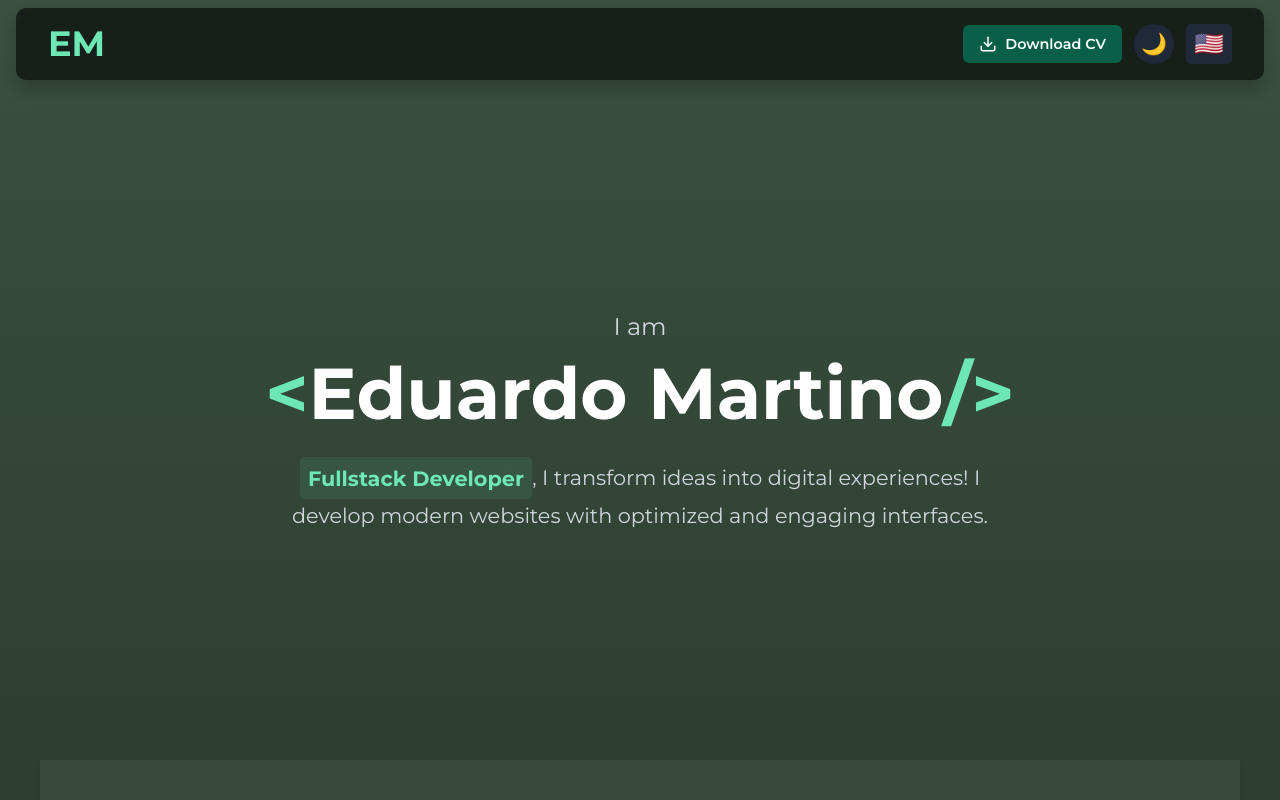
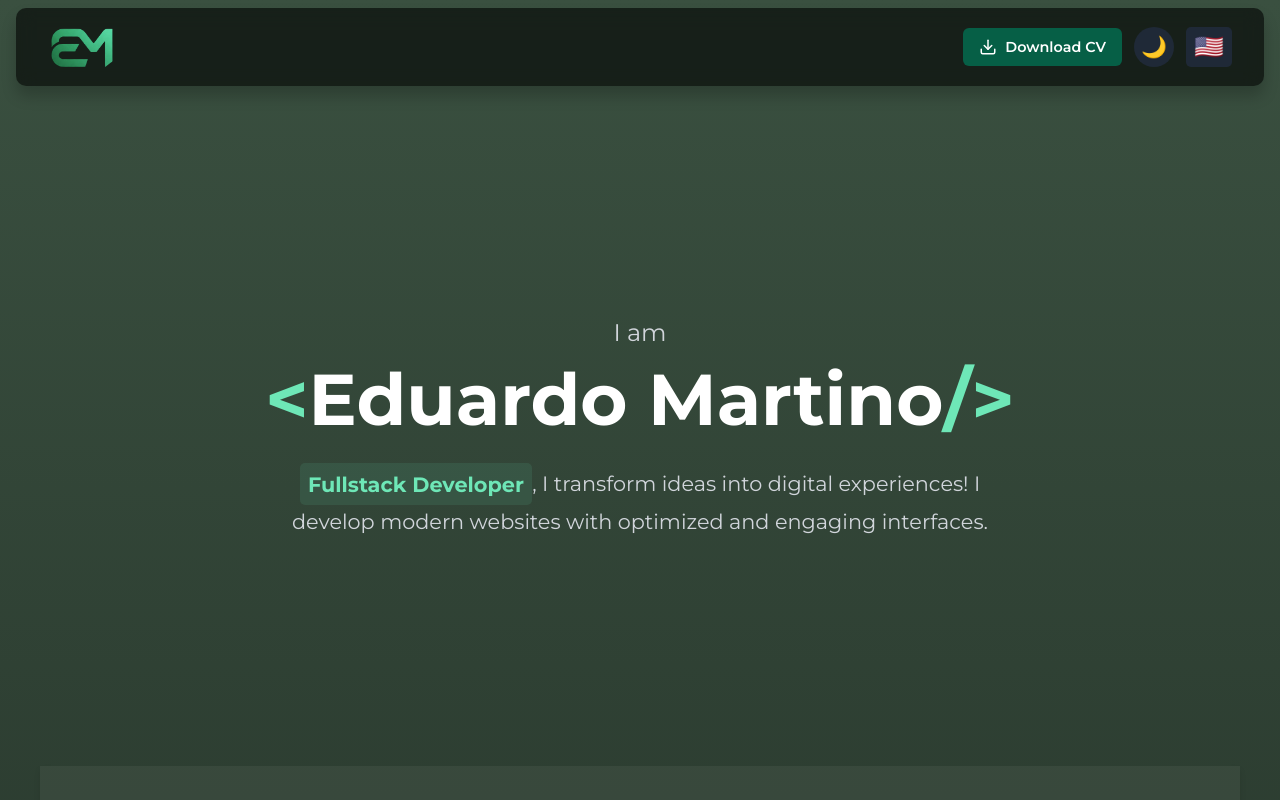
Before and after one commit to dudumartino/portfolio, a React (Create React App) app: page / in a window 1280 px wide. Shown: the top 800 px of the page. Built offline with nearby package versions, Linux system fonts and the light colour scheme; no server answers; the database is empty.

Commit message:
Alteração da logo, favicon e texto de apresentação.

```diff
--- a/public/index.html
+++ b/public/index.html
@@ -2,16 +2,31 @@
 <html lang="en">
   <head>
     <meta charset="utf-8" />
+
+    <!--
+      A LINHA MAIS IMPORTANTE: Adiciona o seu novo logo como o favicon
+      Isso assume que você salvou o logo como "logo-em.png" na pasta "public"
+    -->
+    <link rel="icon" href="%PUBLIC_URL%/logo-em.png" />
+
     <meta name="viewport" content="width=device-width, initial-scale=1" />
     <meta name="theme-color" content="#000000" />
     <meta
       name="description"
-      content="Web site created using create-react-app"
+      content="Portfólio Pessoal de Eduardo Martino"
     />
+
+    <!--
+      Opcional: Você também pode usar seu logo como o "apple-touch-icon"
+      que é o ícone para iPhones e iPads
+    -->
+    <link rel="apple-touch-icon" href="%PUBLIC_URL%/logo-em.png" />
+
     <!--
       manifest.json provides metadata used when your web app is installed on a
       user's mobile device or desktop. See https://developers.google.com/web/fundamentals/web-app-manifest/
     -->
+    <link rel="manifest" href="%PUBLIC_URL%/manifest.json" />
     <!--
       Notice the use of %PUBLIC_URL% in the tags above.
       It will be replaced with the URL of the `public` folder during the build.
--- a/src/components/Navbar.jsx
+++ b/src/components/Navbar.jsx
@@ -1,8 +1,8 @@
-import React, { useState, useEffect } from 'react';
+import React, { useState, useEffect } from "react";
 // --- CORREÇÃO 1: Removemos 'Menu' e 'X' ---
-import { Download } from 'lucide-react';
-import '../styles/Navbar.css';
-import { useTranslation } from 'react-i18next';
+import { Download } from "lucide-react";
+import "../styles/Navbar.css";
+import { useTranslation } from "react-i18next";
 
 const Navbar = ({ onScrollTo }) => {
   const { t, i18n } = useTranslation();
@@ -11,7 +11,7 @@ const Navbar = ({ onScrollTo }) => {
   const [isLangOpen, setIsLangOpen] = useState(false);
 
   useEffect(() => {
-    document.body.className = darkMode ? 'light-mode' : '';
+    document.body.className = darkMode ? "light-mode" : "";
   }, [darkMode]);
 
   // Links de navegação (comentados caso você mude de ideia)
@@ -29,9 +29,9 @@ const Navbar = ({ onScrollTo }) => {
   };
 
   const getFlagEmoji = (lang) => {
-    if (lang.startsWith('en')) return '🇺🇸';
-    if (lang.startsWith('es')) return '🇪🇸';
-    return '🇧🇷';
+    if (lang.startsWith("en")) return "🇺🇸";
+    if (lang.startsWith("es")) return "🇪🇸";
+    return "🇧🇷";
   };
 
   const handleLangChange = (langCode) => {
@@ -47,8 +47,12 @@ const Navbar = ({ onScrollTo }) => {
     <nav className="navbar">
       <div className="navbar-container">
         {/* Esquerda: Logo EM */}
-        <span className="logo" onClick={() => handleNavClick('home')}>
-          {t('navbar.brand')}
+        <span className="logo" onClick={() => handleNavClick("home")}>
+          <img
+            src="/logo-em.png"
+            alt="Eduardo Martino Logo"
+            className="navbar-logo-img"
+          />
         </span>
 
         {/* --- Centro: Links (Comentados) --- */}
@@ -63,19 +67,19 @@ const Navbar = ({ onScrollTo }) => {
             target="_blank"
             rel="noopener noreferrer"
             className="navbar-action-button cv-button"
-            aria-label={t('navbar.downloadCV')}
+            aria-label={t("navbar.downloadCV")}
           >
             <Download size={18} />
-            <span className="cv-button-text">{t('navbar.downloadCV')}</span>
+            <span className="cv-button-text">{t("navbar.downloadCV")}</span>
           </a>
 
           {/* Switch de Tema */}
           <button
             className="theme-switch"
             onClick={handleThemeToggle}
-            aria-label={t('navbar.theme')}
+            aria-label={t("navbar.theme")}
           >
-            {darkMode ? '☀️' : '🌙'}
+            {darkMode ? "☀️" : "🌙"}
           </button>
 
           {/* Seletor de Idioma */}
@@ -83,20 +87,21 @@ const Navbar = ({ onScrollTo }) => {
             <button
               className="lang-button"
               onClick={() => setIsLangOpen(!isLangOpen)}
-              aria-label={t('navbar.language')}
+              aria-label={t("navbar.language")}
             >
               <span className="flag-emoji">{getFlagEmoji(i18n.language)}</span>
             </button>
             {isLangOpen && (
               <div className="lang-dropdown">
-                <button onClick={() => handleLangChange('pt')}>
-                  <span className="flag-emoji">🇧🇷</span> {t('navbar.portuguese')}
+                <button onClick={() => handleLangChange("pt")}>
+                  <span className="flag-emoji">🇧🇷</span>{" "}
+                  {t("navbar.portuguese")}
                 </button>
-                <button onClick={() => handleLangChange('en')}>
-                  <span className="flag-emoji">🇺🇸</span> {t('navbar.english')}
+                <button onClick={() => handleLangChange("en")}>
+                  <span className="flag-emoji">🇺🇸</span> {t("navbar.english")}
                 </button>
-                <button onClick={() => handleLangChange('es')}>
-                  <span className="flag-emoji">🇪🇸</span> {t('navbar.spanish')}
+                <button onClick={() => handleLangChange("es")}>
+                  <span className="flag-emoji">🇪🇸</span> {t("navbar.spanish")}
                 </button>
               </div>
             )}
--- a/src/locales/en/translation.json
+++ b/src/locales/en/translation.json
@@ -21,7 +21,7 @@
   "about": {
     "title": "About Me",
     "p1": "Hi! I'm Eduardo, a fullstack developer deeply passionate about technology. I'm currently studying Computer Science at PUC Minas, a journey that allows me to dive daily into the challenges and innovations driving the digital world.",
-    "p2": "My specialty is fullstack development. I have solid knowledge and projects creating complete solutions, from building dynamic and responsive user interfaces with React, JavaScript, HTML/CSS, to developing robust and efficient back-ends with the .NET platform. Git is a constant tool in my workflow, ensuring integrity and collaboration in every project.",
+    "p2": "My specialty is fullstack development. I have solid knowledge and projects creating complete solutions, from building dynamic and responsive user interfaces with React, JavaScript, HTML/CSS, to developing efficient back-ends with the .NET platform. Git is a constant tool in my workflow, ensuring integrity and collaboration in every project.",
     "p3": "Beyond code, I'm a big enthusiast of games, series, movies, and music. I believe that immersing myself in good stories and different art forms fuels my creativity and my ability to think \"outside the box\" to solve problems."
   },
   "skills": {
--- a/src/locales/es/translation.json
+++ b/src/locales/es/translation.json
@@ -21,7 +21,7 @@
   "about": {
     "title": "Sobre Mí",
     "p1": "¡Hola! Soy Eduardo, un desarrollador fullstack apasionado por la tecnología. Actualmente estudio Ciencias de la Computación en PUC Minas, un viaje que me permite sumergirme a diario en los desafíos e innovaciones que impulsan el mundo digital.",
-    "p2": "Mi especialidad es el desarrollo fullstack. Tengo sólidos conocimientos y proyectos creando soluciones completas, desde la construcción de interfaces de usuario dinámicas y responsivas con React, JavaScript, HTML/CSS, hasta el desarrollo de back-ends robustos y eficientes con la plataforma .NET. Git es una herramienta constante en mi flujo de trabajo, garantizando la integridad y colaboración en cada proyecto.",
+    "p2": "Mi especialidad es el desarrollo fullstack. Tengo sólidos conocimientos y proyectos creando soluciones completas, desde la construcción de interfaces de usuario dinámicas y responsivas con React, JavaScript, HTML/CSS, hasta el desarrollo de back-ends eficientes con la plataforma .NET. Git es una herramienta constante en mi flujo de trabajo, garantizando la integridad y colaboración en cada proyecto.",
     "p3": "Más allá del código, soy un gran entusiasta de los juegos, series, películas y música. Creo que sumergirme en buenas historias y diferentes formas de arte alimenta mi creatividad y mi capacidad de pensar \"fuera de la caja\" para resolver problemas."
   },
   "skills": {
--- a/src/locales/pt/translation.json
+++ b/src/locales/pt/translation.json
@@ -21,7 +21,7 @@
   "about": {
     "title": "Sobre Mim",
     "p1": "Olá! Eu sou o Eduardo, um programador fullstack apaixonado por tecnologia. Atualmente, curso Ciência da Computação na PUC Minas, onde mergulho diariamente nos desafios e inovações que movem o mundo digital.",
-    "p2": "Minha especialidade é o desenvolvimento fullstack. Tenho conhecimentos e projetos sólidos na criação de soluções com React, JavaScript, HTML/CSS, .NET e Git, construindo desde interfaces dinâmicas até back-ends robustos.",
+    "p2": "Minha especialidade é o desenvolvimento fullstack. Tenho conhecimentos e projetos sólidos na criação de soluções com React, JavaScript, HTML/CSS, .NET, Git entre outros.",
     "p3": "Além do código, sou um grande entusiasta de jogos, séries, filmes e músicas. Acredito que essa imersão em boas histórias alimenta minha criatividade e minha capacidade de pensar \"fora da caixa\" para resolver problemas."
   },
   "skills": {
--- a/src/styles/Navbar.css
+++ b/src/styles/Navbar.css
@@ -1,4 +1,4 @@
-/* src/styles/Navbar.css (REFEITO) */
+/* src/styles/Navbar.css (CORRIGIDO PARA O LOGO) */
 
 /* --- Base da Navbar --- */
 .navbar {
@@ -22,61 +22,55 @@
   width: 100%;
   max-width: 1200px;
   display: flex;
-  /* Garante EM na esquerda e Ações na direita */
   justify-content: space-between;
   align-items: center;
   gap: 1rem;
 }
 
-/* --- Esquerda: Logo --- */
+/* --- Esquerda: Logo (AGORA UMA IMAGEM) --- */
 .logo {
-  font-size: 2.2rem;
-  font-weight: 700;
-  color: var(--color-emerald-light);
+  /* Removemos os estilos de fonte */
+  /* font-size: 2.2rem; */
+  /* font-weight: 700; */
+  /* color: var(--color-emerald-light); */
+
   cursor: pointer;
-  line-height: 1;
-  flex-shrink: 0; /* Não encolhe */
+  line-height: 1; /* Ajuda no alinhamento vertical */
+  flex-shrink: 0;
 }
+
+/* --- NOVO: Estilo para a <img> do logo --- */
+.navbar-logo-img {
+  height: 46px; /* Altura do logo - AJUSTE AQUI SE QUISER MAIOR/MENOR */
+  width: auto; /* Largura automática para manter proporção */
+  display: block; /* Remove espaço extra de linha */
+  transition: filter 0.3s ease;
+}
+.navbar-logo-img:hover {
+  filter: brightness(1.2) drop-shadow(0 0 5px var(--color-emerald-light));
+}
+/* --- FIM DO NOVO ESTILO --- */
+
 
 /* --- Centro: Links Desktop (Comentado) --- */
 /*
-.navbar-center {
-  display: flex;
-  justify-content: center;
-  flex-grow: 1;
-  gap: 1.5rem;
-  min-width: 0;
-  overflow: hidden;
-}
-.navbar-center button {
-  color: white;
-  font-weight: 600;
-  font-size: 1rem;
-  font-family: 'Montserrat', sans-serif;
-  transition: color 0.3s;
-  background: none;
-  border: none;
-  cursor: pointer;
-  padding: 0.5rem 0.25rem;
-  white-space: nowrap;
-}
-.navbar-center button:hover {
-  color: var(--color-emerald-light);
-}
+.navbar-center { ... }
+.navbar-center button { ... }
+.navbar-center button:hover { ... }
 */
 
 /* --- Direita: Ações (Sempre Visíveis) --- */
 .navbar-actions-right {
   display: flex;
   align-items: center;
-  gap: 0.75rem; /* Espaço entre os botões */
-  position: relative; /* Para o dropdown de idioma funcionar */
+  gap: 0.75rem;
+  position: relative;
 }
 
 .cv-button {
   background-color: var(--color-emerald-dark);
   color: white;
-  padding: 0.6rem 1rem; /* Padding ajustado */
+  padding: 0.6rem 1rem;
   border: none;
   border-radius: 6px;
   text-decoration: none;
@@ -87,7 +81,7 @@
   align-items: center;
   justify-content: center;
   gap: 0.5rem;
-  font-size: 0.9rem; /* Fonte menor */
+  font-size: 0.9rem;
 }
 .cv-button:hover {
   background-color: var(--color-emerald-light);
@@ -97,7 +91,7 @@
 .theme-switch {
   background-color: var(--color-gray-dark);
   border-radius: 50%;
-  width: 40px; /* Tamanho fixo */
+  width: 40px;
   height: 40px;
   display: flex;
   justify-content: center;
@@ -112,7 +106,7 @@
 }
 
 .lang-selector {
-  position: relative; /* Contexto para o dropdown */
+  position: relative;
 }
 .lang-button {
   background-color: var(--color-gray-dark);
@@ -129,18 +123,28 @@
 
 .lang-dropdown {
   position: absolute;
-  top: calc(100% + 0.5rem); /* Abaixo do botão */
+  top: calc(100% + 0.5rem);
   right: 0;
   background-color: var(--color-gray-dark);
   border-radius: var(--border-radius-md);
   box-shadow: var(--shadow-medium);
   padding: 0.5rem;
-  display: flex;
+  display: none; /* Escondido por padrão, aberto via JS no componente */
   flex-direction: column;
   gap: 0.25rem;
   z-index: 1010;
   min-width: 160px;
 }
+/* O seletor de idioma no Navbar.jsx controla o 'isLangOpen' que mostra/esconde */
+/* Este CSS é para o dropdown GERAL do menu, que está comentado */
+/*
+.menu-dropdown.open .lang-dropdown {
+   display: flex;
+}
+*/
+/* Se o dropdown de idioma não abrir, pode ser que falte o 'display: flex' quando aberto.
+   Mas a lógica no Navbar.jsx ( {isLangOpen && ( ... ) } ) deve tratar disso. */
+
 .lang-dropdown button {
   background-color: transparent; color: white; padding: 0.5rem 1rem; border-radius: var(--border-radius-md); text-align: left; display: flex; align-items: center; gap: 0.75rem; transition: background-color 0.3s ease; font-size: 0.9rem; border: none; cursor: pointer;
 }
@@ -152,50 +156,35 @@
 
 /* --- Direita: Hambúrguer e Dropdown (Comentado) --- */
 /*
-.navbar-right {
-  position: relative;
-}
-.hamburger {
-  ...
-}
-.menu-dropdown {
-  ...
-}
-.menu-dropdown.open {
-  ...
-}
-.mobile-links-section {
-  ...
-}
-.mobile-links-section button {
-  ...
-}
-.mobile-divider {
-  ...
-}
-.mobile-actions-section {
-  ...
-}
-.action-item-mobile {
-  ...
-}
+.navbar-right { ... }
+.hamburger { ... }
+.menu-dropdown { ... }
+.menu-dropdown.open { ... }
+.mobile-links-section { ... }
+.mobile-links-section button { ... }
+.mobile-divider { ... }
+.mobile-actions-section { ... }
+.action-item-mobile { ... }
 */
 
 
 /* --- Media Query --- */
 @media (max-width: 768px) {
-  /* Remove o texto "Baixar CV" em telas pequenas */
+  /* Reduz um pouco o logo no mobile */
+  .navbar-logo-img {
+    height: 32px;
+  }
   .cv-button-text {
     display: none;
   }
   .cv-button {
-    width: 40px; /* Deixa o botão quadrado (mesma altura do theme-switch) */
+    width: 40px;
     height: 40px;
     padding: 0.6rem;
-    font-size: 1rem; /* Ajusta o tamanho do ícone */
+    font-size: 1rem;
   }
   .navbar-actions-right {
-    gap: 0.5rem; /* Diminui o espaço no mobile */
+    gap: 0.5rem;
   }
   .navbar {
     margin: 0.5rem 0.5rem;
@@ -210,12 +199,8 @@ body.light-mode .navbar {
   box-shadow: var(--shadow-light);
 }
 /*
-body.light-mode .navbar-center button {
-  color: var(--color-text-faded);
-}
-body.light-score .navbar-center button:hover {
-  color: var(--color-text);
-}
+body.light-mode .navbar-center button { ... }
+body.light-mode .navbar-center button:hover { ... }
 */
 
 /* Ações no modo claro */
@@ -228,21 +213,21 @@ body.light-mode .cv-button:hover {
   color: #1f2937;
 }
 body.light-mode .theme-switch {
-  background-color: #e5e7eb; /* Cinza claro */
-  color: var(--color-text); /* Ícone escuro */
+  background-color: #e5e7eb;
+  color: var(--color-text);
 }
 body.light-mode .theme-switch:hover {
-  background-color: #d1d5db; /* Cinza médio */
+  background-color: #d1d5db;
 }
 body.light-mode .lang-button {
-  background-color: #e5e7eb; /* Cinza claro */
+  background-color: #e5e7eb;
 }
 body.light-mode .lang-dropdown {
-  background-color: #f3f4f6; /* Cinza bem claro */
+  background-color: #f3f4f6;
   box-shadow: var(--shadow-light);
 }
 body.light-mode .lang-dropdown button {
-  color: var(--color-text); /* Texto escuro */
+  color: var(--color-text);
 }
 body.light-mode .lang-dropdown button:hover {
   background-color: var(--color-emerald-dark);
```
Also changed, not shown: PortfolioImg.jpg (added), public/logo-em.png (added).
